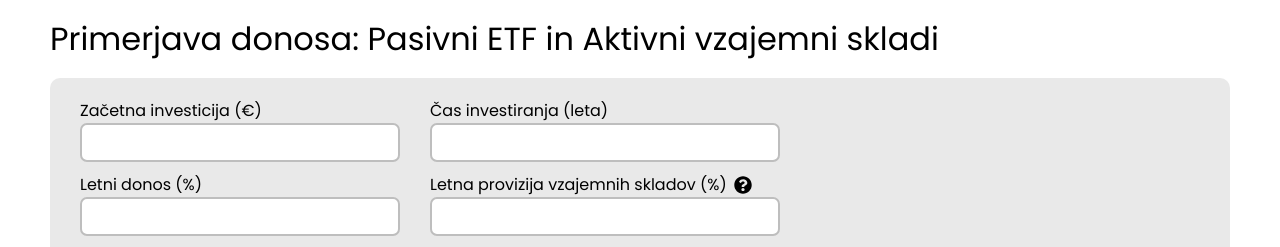
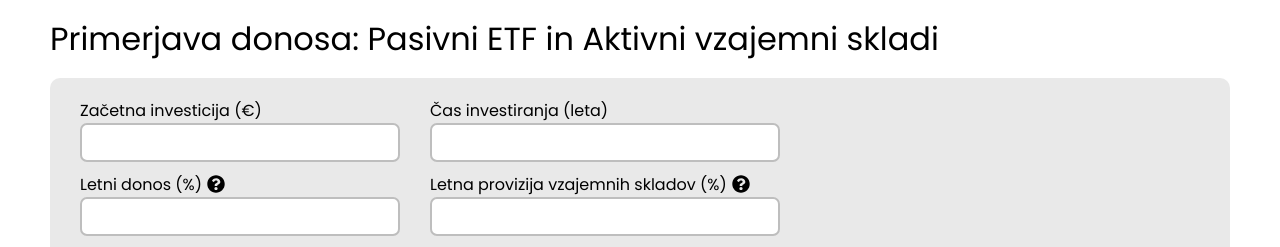
Before and after one commit to Zankooo/React-investing, a React (Create React App) app: page / in a window 1280 px wide. Shown: the top 247 px of the page. Built offline with nearby package versions, Linux system fonts and the light colour scheme.

Commit message:
dodan tooltip se za letni donos

```diff
--- a/src/App.css
+++ b/src/App.css
@@ -53,8 +53,8 @@ h1 {
 
 .row {
   display: flex;
-  flex-direction: row;
   align-items: center;
+
 }
 
 .diff-percent {
@@ -113,8 +113,10 @@ h1 {
   background-color: #E9E9E9;
 }
 
-#tooltip {
-  margin-left: 7px;
+#tooltip1, #tooltip2 {
+  margin-left: 5px;
+  margin-bottom: 2px;
+
 }
 
 #navadno-investiranje {
--- a/src/App.jsx
+++ b/src/App.jsx
@@ -238,19 +238,27 @@ function App() {
           {/* ce hocemo samo eno funkcijo klicati on change, damo normalno samo on change in v zavite oklepaje to nunkcijo, ce pa hocemo dve nardimo pa tkole*/}
 
             <div className="form-group">
-              <label htmlFor="donos">Letni donos (%)</label>
+              <div className="row">
+                <label htmlFor="donos" >Letni donos (%)</label>
+                <FaQuestionCircle size={18} id='tooltip1'/>
+                  <Tooltip anchorSelect="#tooltip1" place="top">
+                    Povprečje ameriškega indeksa S&P 500 je: 10%
+                </Tooltip>
+              </div>
               <input type='text' name='donos' className={fieldState.donos} onChange={ (event) => {handle_change(event)} } required></input>
             </div>
+
+
             <div className="form-group">
               <div className="row">
                 <label htmlFor="provizije_skladi">Letna provizija vzajemnih skladov (%)</label>
-                <FaQuestionCircle size={18} id='tooltip'/>
-                <Tooltip anchorSelect="#tooltip" place="top">
-                  Običajno so upravljalske provizije 2-3%
-                </Tooltip>
+                <FaQuestionCircle size={18} id='tooltip2'/>
+                <Tooltip anchorSelect="#tooltip2" place="top" content='Običajno so upravljalske provizije 2-3%' />
               </div>
               <input type='text' name='provizije_skladi' className={fieldState.provizije_skladi} onChange={ (event) => {handle_change(event)} } required></input>
             </div>
+
+
 
             <div className="form-group">
               <label htmlFor="mesecni_prispevek">Mesečni prispevek (€)</label>
```
